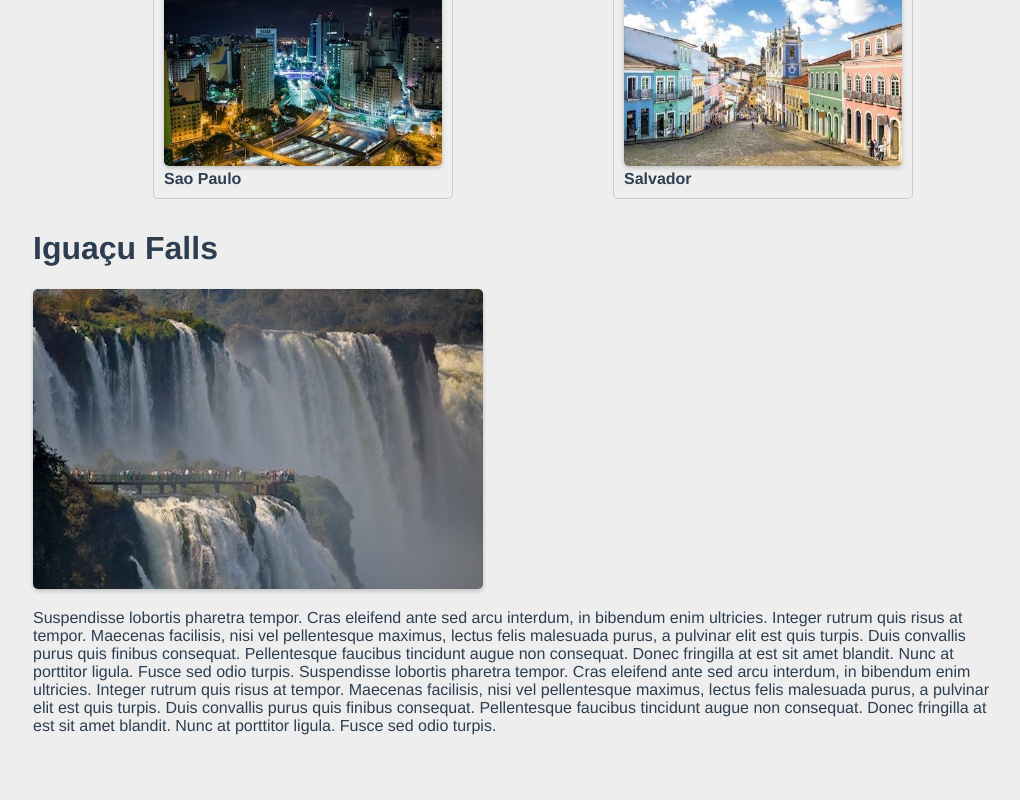
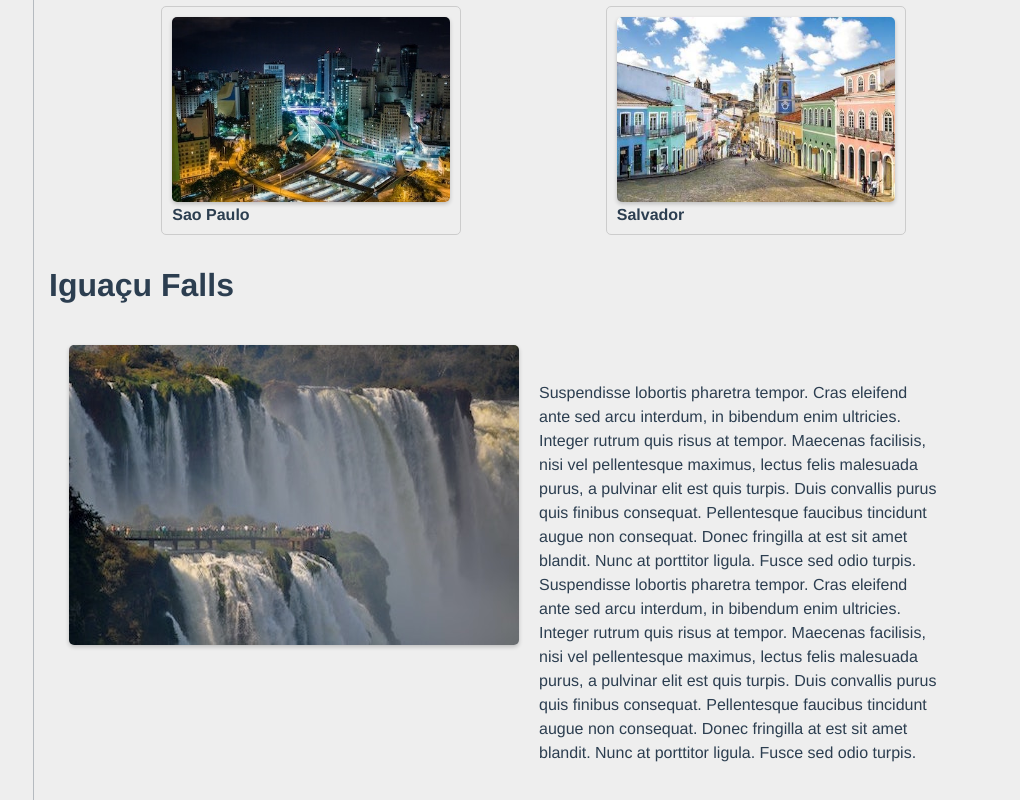
Before and after one commit to MaxDronCode/m14-router-testing, a Vue app: page /country/1/experience/0 in a window 1280 px wide. Shown: the part 882-1682 px from the top of the page, without its empty margins (127-1147 px from the left). Before the commit the page ends 1633 px from the top, so only its background shows below. Built offline with nearby package versions, Linux system fonts and the light colour scheme.

Commit message:
refactor: Improve image handling and update file paths in CountryView

```diff
--- a/public/main.css
+++ b/public/main.css
@@ -23,6 +23,8 @@ a:visited {
 .container {
   margin: 0 auto;
   max-width: 960px;
+  border-left: 1px solid  #2c3e504b;
+  padding: 15px;
 }
 
 /* Home */
--- a/src/views/CountryView.vue
+++ b/src/views/CountryView.vue
@@ -1,6 +1,8 @@
 <script setup>
 import data from '/data.json'
-import { RouterLink, RouterView } from 'vue-router'
+import { RouterLink, RouterView, useRouter } from 'vue-router'
+
+const router = useRouter()
 
 const scroll = () => {
   setTimeout(() => {
@@ -9,6 +11,11 @@ const scroll = () => {
       behavior: 'smooth',
     })
   }, 100)
+}
+
+const handleRouter = (id, index) => {
+  router.push({ path: `/country/${id}/experience/${index}` })
+  scroll()
 }
 </script>
 <template>
@@ -23,7 +30,7 @@ const scroll = () => {
       v-for="(experience, index) in data.destinations[$route.params.id - 1].experiences"
       :key="experience.id"
     >
-      <div>
+      <div @click="handleRouter($route.params.id, index)" class="handle-router-div">
         <img :src="'/images/' + experience.image" alt="imagen" />
         <RouterLink :to="`/country/${$route.params.id}/experience/${index}`" @click="scroll">{{
           experience.name
@@ -56,4 +63,7 @@ ul img {
   width: 100%;
   border-radius: 5px;
 }
+.handle-router-div {
+  cursor: pointer;
+}
 </style>
--- a/src/views/ExperienceView.vue
+++ b/src/views/ExperienceView.vue
@@ -6,13 +6,27 @@ const route = useRoute()
 const destination = ref(data.destinations[route.params.id - 1])
 </script>
 <template>
-  <h1>{{destination.experiences[$route.params.exp].name}}</h1>
-  <img :src="'/images/' + destination.experiences[$route.params.exp].image" alt="desc">
-  <p>{{ destination.experiences[$route.params.exp].description }}</p>
+  <h1>{{ destination.experiences[$route.params.exp].name }}</h1>
+  <div>
+    <img :src="'/images/' + destination.experiences[$route.params.exp].image" alt="desc" />
+    <p>{{ destination.experiences[$route.params.exp].description }}</p>
+  </div>
 </template>
 <style scoped>
 img {
   border-radius: 5px;
   box-shadow: 0 2px 4px rgba(0, 0, 0, 0.2);
+  height: 300px;
+}
+
+div{
+  display: flex;
+  padding: 20px;
+}
+p{
+  padding: 20px;
+  line-height: 1.5;
+
+  -webkit-font-smoothing: antialiased;
 }
 </style>
```
